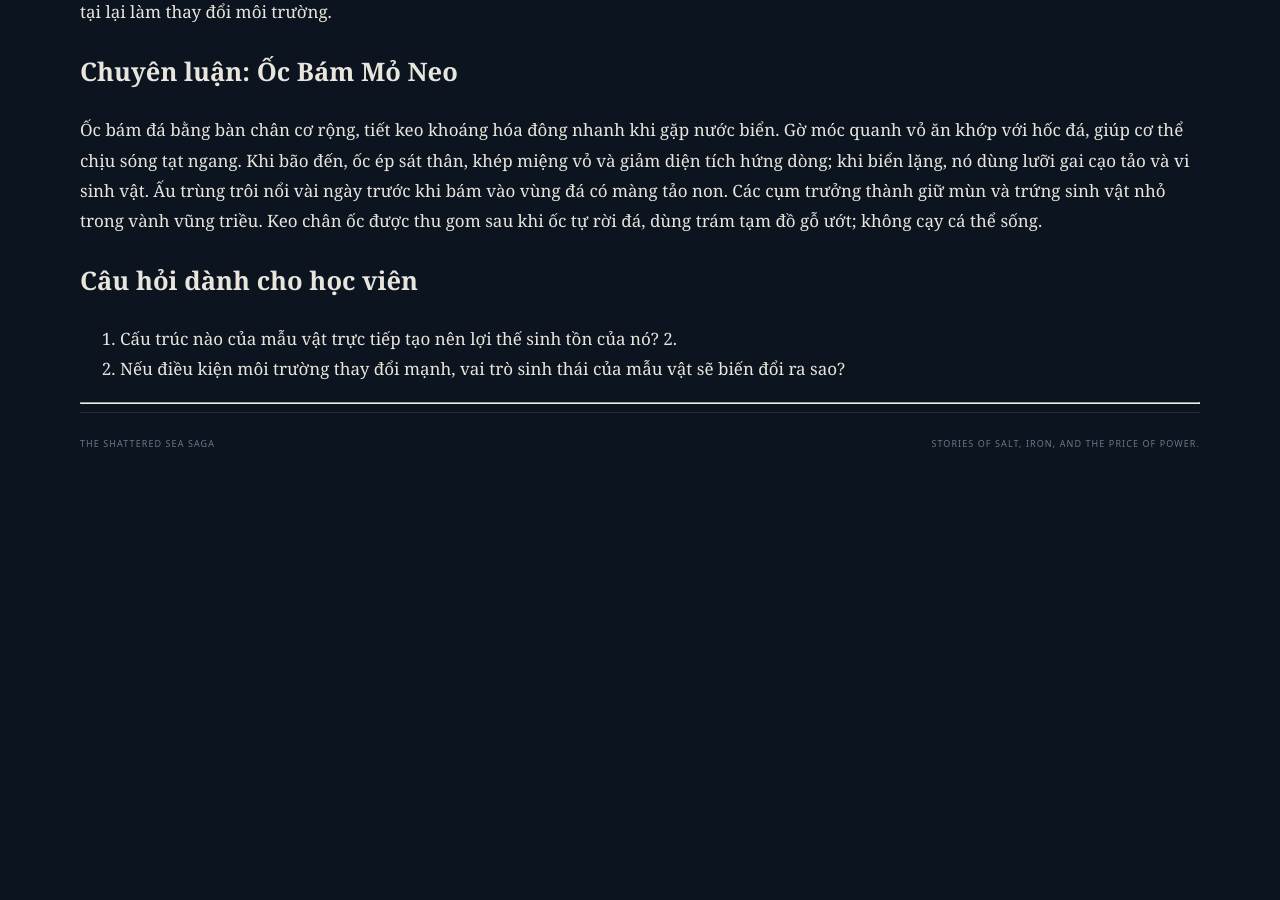
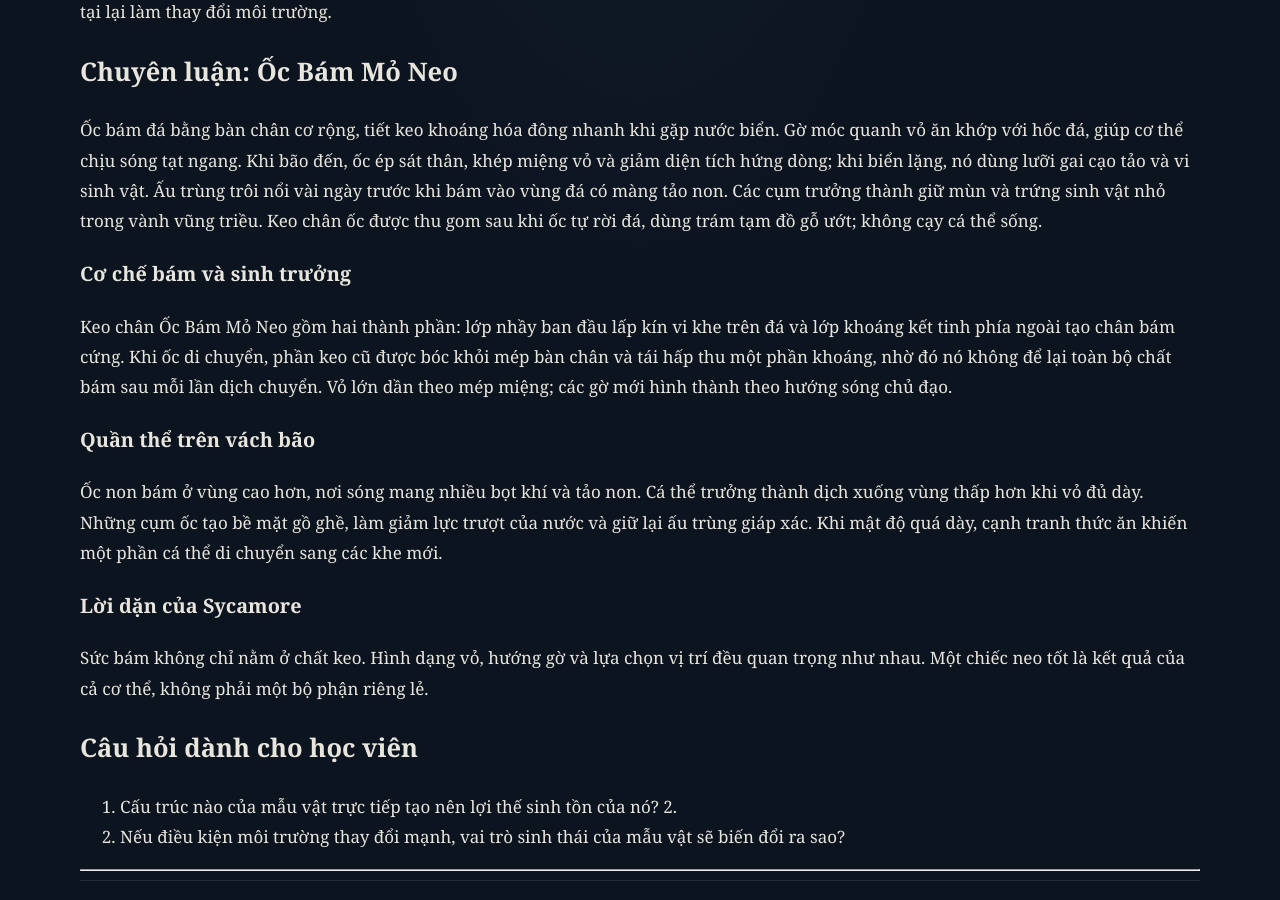
Before and after one commit to trduy91/seven-seas-reader, a Jekyll site: the page built from site/field-notes/sycamore/lecture-010-nhung-cu-dan-cua-vach-bao.md, in a window 1280 px wide and 900 px high, scrolled down 1291 px. Built offline with Jekyll 4.4.1, drawn with Linux system fonts in a browser that asks for light colours; our own code applies the rules of GitHub Pages for plain Markdown files; before the commit the page ends 1772 px from its top, so only the background shows below that.

Commit message:
Deepen Sycamore lecture with lifecycle and ecological interactions

```diff
--- a/site/field-notes/sycamore/lecture-010-nhung-cu-dan-cua-vach-bao.md
+++ b/site/field-notes/sycamore/lecture-010-nhung-cu-dan-cua-vach-bao.md
@@ -29,6 +29,15 @@ Mẫu vật chỉ thực sự được hiểu khi đặt vào toàn bộ hệ si
 
 Ốc bám đá bằng bàn chân cơ rộng, tiết keo khoáng hóa đông nhanh khi gặp nước biển. Gờ móc quanh vỏ ăn khớp với hốc đá, giúp cơ thể chịu sóng tạt ngang. Khi bão đến, ốc ép sát thân, khép miệng vỏ và giảm diện tích hứng dòng; khi biển lặng, nó dùng lưỡi gai cạo tảo và vi sinh vật. Ấu trùng trôi nổi vài ngày trước khi bám vào vùng đá có màng tảo non. Các cụm trưởng thành giữ mùn và trứng sinh vật nhỏ trong vành vũng triều. Keo chân ốc được thu gom sau khi ốc tự rời đá, dùng trám tạm đồ gỗ ướt; không cạy cá thể sống.
 
+### Cơ chế bám và sinh trưởng
+Keo chân Ốc Bám Mỏ Neo gồm hai thành phần: lớp nhầy ban đầu lấp kín vi khe trên đá và lớp khoáng kết tinh phía ngoài tạo chân bám cứng. Khi ốc di chuyển, phần keo cũ được bóc khỏi mép bàn chân và tái hấp thu một phần khoáng, nhờ đó nó không để lại toàn bộ chất bám sau mỗi lần dịch chuyển. Vỏ lớn dần theo mép miệng; các gờ mới hình thành theo hướng sóng chủ đạo.
+
+### Quần thể trên vách bão
+Ốc non bám ở vùng cao hơn, nơi sóng mang nhiều bọt khí và tảo non. Cá thể trưởng thành dịch xuống vùng thấp hơn khi vỏ đủ dày. Những cụm ốc tạo bề mặt gồ ghề, làm giảm lực trượt của nước và giữ lại ấu trùng giáp xác. Khi mật độ quá dày, cạnh tranh thức ăn khiến một phần cá thể di chuyển sang các khe mới.
+
+### Lời dặn của Sycamore
+Sức bám không chỉ nằm ở chất keo. Hình dạng vỏ, hướng gờ và lựa chọn vị trí đều quan trọng như nhau. Một chiếc neo tốt là kết quả của cả cơ thể, không phải một bộ phận riêng lẻ.
+
 ## Câu hỏi dành cho học viên
 
 1. Cấu trúc nào của mẫu vật trực tiếp tạo nên lợi thế sinh tồn của nó?
```
